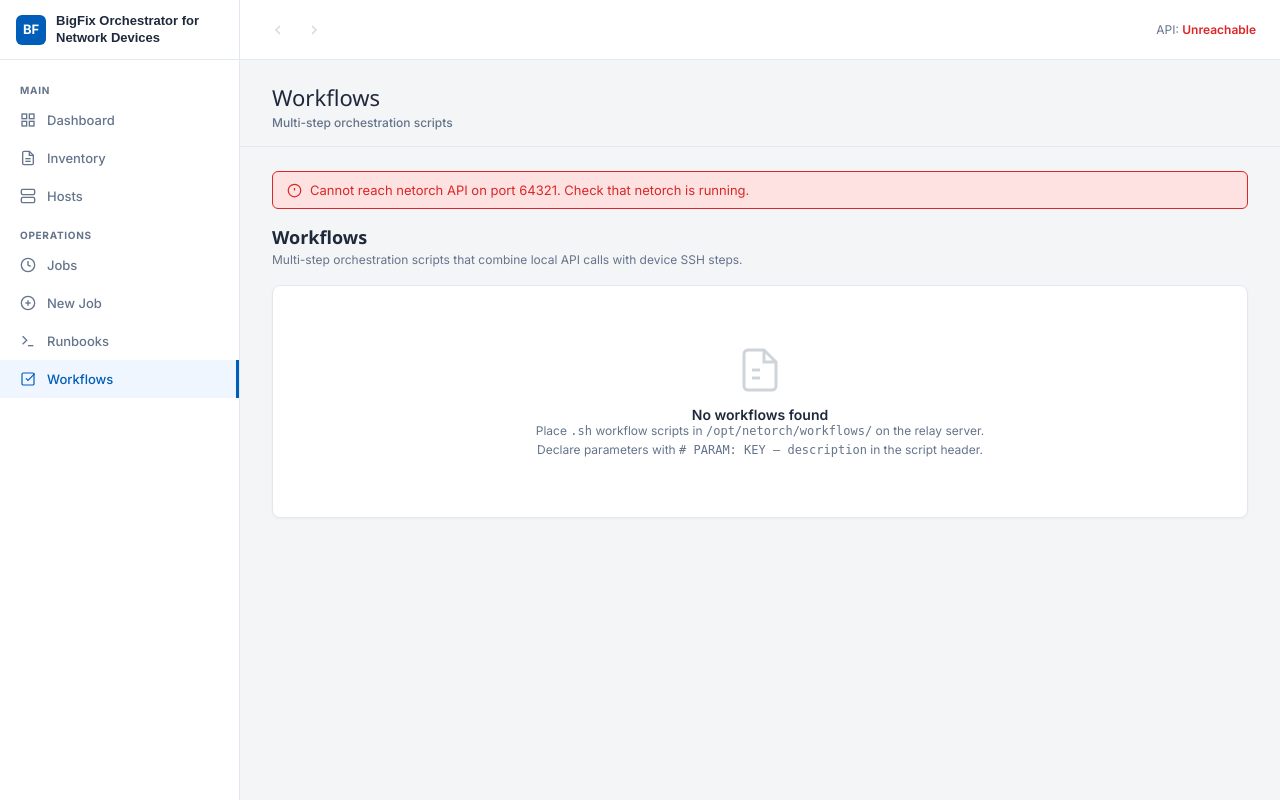
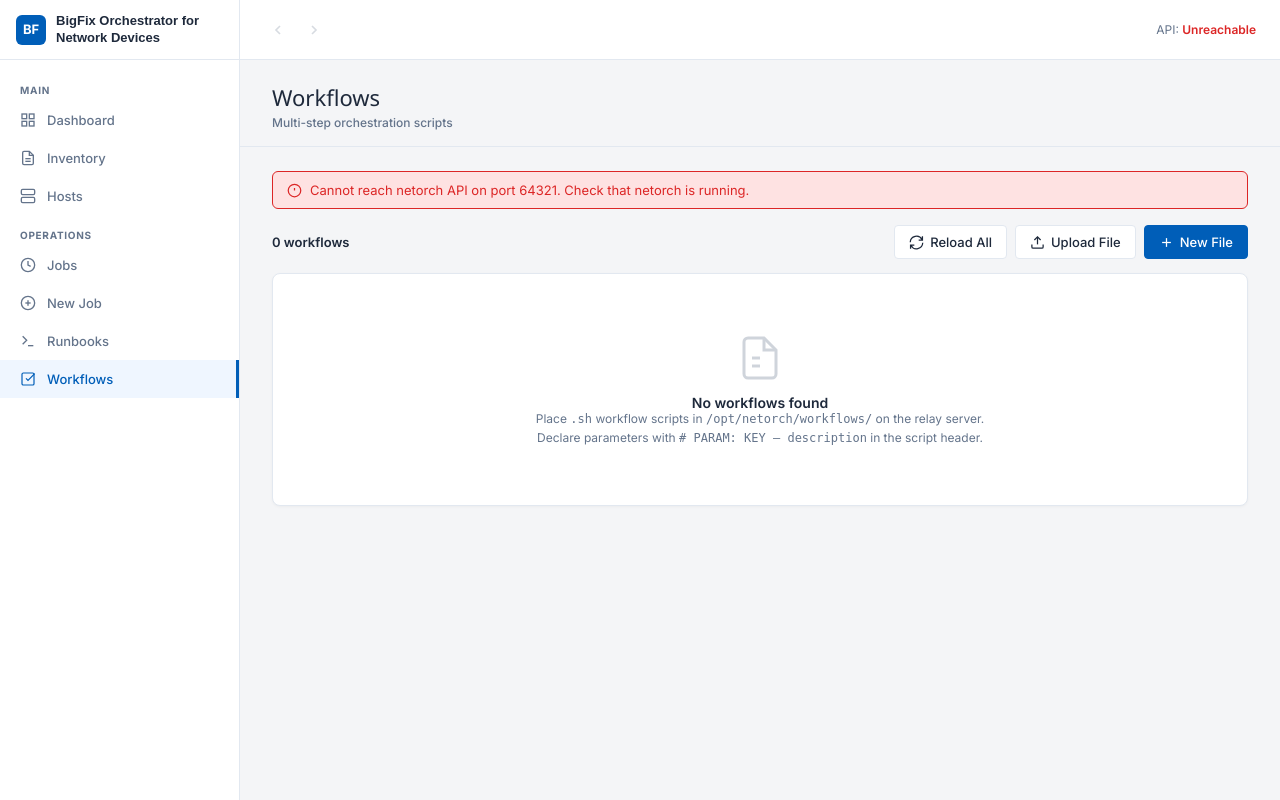
Before and after one commit to raghavgrover/netorch-ui, a Flask app: page /workflows in a window 1280 px wide. Run offline with Flask 3, Linux system fonts and the light colour scheme; data that the repository does not hold is empty.

Commit message:
feat: add Reload All, Upload File, and New File toolbar to Workflows page
Adds grid-toolbar with three header buttons matching the Runbooks/Inventory
layout. Includes drag-and-drop upload modal, new file editor modal, workflow
count display, POST/PUT proxy routes, and client/API wrappers.

Co-Authored-By: Claude Sonnet 4.6 <noreply@anthropic.com>

```diff
--- a/app.py
+++ b/app.py
@@ -268,9 +268,23 @@ def api_workflows_list():
     return jsonify(data), status
 
 
+@app.route("/api/workflows", methods=["POST"])
+def api_workflow_create():
+    body = request.get_json(silent=True) or {}
+    data, status = nc.workflow_create(body.get("filename", ""), body.get("content", ""))
+    return jsonify(data), status
+
+
 @app.route("/api/workflows/<name>")
 def api_workflow_get(name: str):
     data, status = nc.workflow_get(name)
+    return jsonify(data), status
+
+
+@app.route("/api/workflows/<name>", methods=["PUT"])
+def api_workflow_put(name: str):
+    body = request.get_json(silent=True) or {}
+    data, status = nc.workflow_save(name, body.get("content", ""))
     return jsonify(data), status
 
 
--- a/static/js/api.js
+++ b/static/js/api.js
@@ -92,6 +92,12 @@ const API = (() => {
     const runbookSave   = (name, content)       => put(`/api/runbooks/${encodeURIComponent(name)}`, { content });
     const runbookCreate = (filename, content)   => post('/api/runbooks', { filename, content });
 
+    // ── Workflows ─────────────────────────────────────────────────────────────
+    const workflowsList  = ()                   => get('/api/workflows');
+    const workflowGet    = (name)               => get(`/api/workflows/${encodeURIComponent(name)}`);
+    const workflowSave   = (name, content)      => put(`/api/workflows/${encodeURIComponent(name)}`, { content });
+    const workflowCreate = (filename, content)  => post('/api/workflows', { filename, content });
+
     return {
         get, post,
         checkHealth,
@@ -101,5 +107,6 @@ const API = (() => {
         hosts,
         jobsList, jobGet, jobDetail, jobSubmit, jobCancel, jobLogUrl,
         runbooksList, runbookGet, runbookRun, runbookSave, runbookCreate,
+        workflowsList, workflowGet, workflowSave, workflowCreate,
     };
 })();
--- a/static/js/workflows.js
+++ b/static/js/workflows.js
@@ -18,6 +18,7 @@ const Workflows = (() => {
     let _workflowName = null;   // currently-selected workflow for the run modal
     let _devices      = [];
     let _params       = [];     // [{key, value}]
+    let _uploadFile   = null;
 
     // ── Lifecycle ─────────────────────────────────────────────────────────────
 
@@ -38,6 +39,8 @@ const Workflows = (() => {
         }
 
         _workflows = res.data.workflows || [];
+        const countEl = $id('wf-count');
+        if (countEl) countEl.textContent = `${_workflows.length} workflow${_workflows.length !== 1 ? 's' : ''}`;
         _render();
     }
 
@@ -102,6 +105,110 @@ const Workflows = (() => {
                     `).join('')}
                 </tbody>
             </table>`;
+    }
+
+    // ── Reload All ────────────────────────────────────────────────────────────
+
+    async function reload() {
+        await _fetchWorkflows();
+        showToast('Workflows refreshed', 'success');
+    }
+
+    // ── New File Modal ────────────────────────────────────────────────────────
+
+    function openNew() {
+        $id('wf-new-filename').value = '';
+        $id('wf-new-content').value = '#!/bin/bash\n# Description of what this workflow does\n';
+        $id('wf-new-save-btn').disabled = false;
+        $id('wf-new-save-btn').textContent = 'Create Workflow';
+        openModal('modal-wf-new');
+        setTimeout(() => $id('wf-new-filename').focus(), 100);
+    }
+
+    async function saveNew() {
+        const filename = $id('wf-new-filename').value.trim();
+        const content  = $id('wf-new-content').value;
+
+        if (!filename) { showToast('Filename is required', 'error'); return; }
+        if (!filename.endsWith('.sh')) { showToast('Filename must end with .sh', 'error'); return; }
+
+        $id('wf-new-save-btn').disabled = true;
+        $id('wf-new-save-btn').textContent = 'Creating…';
+
+        const res = await API.workflowCreate(filename, content);
+
+        $id('wf-new-save-btn').disabled = false;
+        $id('wf-new-save-btn').textContent = 'Create Workflow';
+
+        if (res.ok) {
+            closeModal('modal-wf-new');
+            showToast(`Created ${filename}`, 'success');
+            _fetchWorkflows();
+        } else {
+            showToast(`Create failed: ${res.data?.detail || res.data?.error || 'Unknown error'}`, 'error');
+        }
+    }
+
+    // ── Upload Modal ──────────────────────────────────────────────────────────
+
+    function openUpload() {
+        _uploadFile = null;
+        $id('wf-upload-preview').style.display = 'none';
+        $id('wf-upload-save-btn').disabled = true;
+        $id('wf-upload-input').value = '';
+        openModal('modal-wf-upload');
+    }
+
+    function fileSelected(event) {
+        const file = event.target.files[0];
+        if (file) _setUploadFile(file);
+    }
+
+    function dropFile(event) {
+        event.preventDefault();
+        $id('wf-upload-drop-zone').classList.remove('drag-over');
+        const file = event.dataTransfer.files[0];
+        if (file) _setUploadFile(file);
+    }
+
+    function _setUploadFile(file) {
+        _uploadFile = file;
+        $id('wf-upload-fname').textContent = file.name;
+        $id('wf-upload-fsize').textContent = `${(file.size / 1024).toFixed(1)} KB`;
+        $id('wf-upload-preview').style.display = '';
+        $id('wf-upload-save-btn').disabled = false;
+    }
+
+    function clearUpload() {
+        _uploadFile = null;
+        $id('wf-upload-preview').style.display = 'none';
+        $id('wf-upload-save-btn').disabled = true;
+        $id('wf-upload-input').value = '';
+    }
+
+    async function uploadSave() {
+        if (!_uploadFile) return;
+        const reader = new FileReader();
+        reader.onload = async (e) => {
+            const content  = e.target.result;
+            const filename = _uploadFile.name;
+            $id('wf-upload-save-btn').disabled = true;
+            $id('wf-upload-save-btn').textContent = 'Uploading…';
+
+            const res = await API.workflowCreate(filename, content);
+            $id('wf-upload-save-btn').disabled = false;
+            $id('wf-upload-save-btn').textContent = 'Upload & Save';
+
+            if (res.ok) {
+                closeModal('modal-wf-upload');
+                clearUpload();
+                showToast(`Uploaded ${filename}`, 'success');
+                _fetchWorkflows();
+            } else {
+                showToast(`Upload failed: ${res.data?.detail || res.data?.error || 'Unknown error'}`, 'error');
+            }
+        };
+        reader.readAsText(_uploadFile);
     }
 
     // ── Run Modal ─────────────────────────────────────────────────────────────
@@ -342,6 +449,9 @@ const Workflows = (() => {
 
     return {
         load,
+        reload,
+        openNew, saveNew,
+        openUpload, fileSelected, dropFile, clearUpload, uploadSave,
         openRunModal, closeRunModal, submitRun, addParam,
         _deviceKeydown, _removeDevice, _updateParam, _removeParam,
     };
--- a/templates/base.html
+++ b/templates/base.html
@@ -278,12 +278,18 @@
 
         <!-- ════ WORKFLOWS ════ -->
         <div id="view-workflows" class="view-section">
-            <div style="display:flex;justify-content:space-between;align-items:center;margin-bottom:18px;">
-                <div>
-                    <h2 style="font-size:18px;font-weight:700;color:var(--text-primary);margin:0;">Workflows</h2>
-                    <div style="font-size:12px;color:var(--text-secondary);margin-top:3px;">
-                        Multi-step orchestration scripts that combine local API calls with device SSH steps.
-                    </div>
+            <div class="grid-toolbar">
+                <div class="grid-toolbar-left"><span id="wf-count"></span></div>
+                <div class="grid-toolbar-right">
+                    <button class="btn btn-outline" onclick="Workflows.reload()">
+                        <svg viewBox="0 0 24 24" fill="none" stroke="currentColor" stroke-width="2"><path d="M21.5 2v6h-6M2.5 22v-6h6M2 11.5a10 10 0 0 1 18.8-4.3M22 12.5a10 10 0 0 1-18.8 4.2"/></svg>Reload All
+                    </button>
+                    <button class="btn btn-outline" onclick="Workflows.openUpload()">
+                        <svg viewBox="0 0 24 24" fill="none" stroke="currentColor" stroke-width="2"><path d="M21 15v4a2 2 0 0 1-2 2H5a2 2 0 0 1-2-2v-4"/><polyline points="17 8 12 3 7 8"/><line x1="12" y1="3" x2="12" y2="15"/></svg>Upload File
+                    </button>
+                    <button class="btn btn-primary" onclick="Workflows.openNew()">
+                        <svg viewBox="0 0 24 24" fill="none" stroke="currentColor" stroke-width="2"><line x1="12" y1="5" x2="12" y2="19"/><line x1="5" y1="12" x2="19" y2="12"/></svg>New File
+                    </button>
                 </div>
             </div>
             <div class="section-card" style="padding:0;">
@@ -585,6 +591,85 @@
 </div>
 
 <!-- ════ WORKFLOW RUN MODAL ════ -->
+<!-- ════ WORKFLOW UPLOAD MODAL ════ -->
+<div class="modal-overlay" id="modal-wf-upload" onclick="event.stopPropagation()">
+    <div class="modal" onclick="event.stopPropagation()">
+        <div class="modal-header">
+            <div class="modal-title">Upload Workflow</div>
+            <button class="modal-close" onclick="closeModal('modal-wf-upload')">
+                <svg viewBox="0 0 24 24" fill="none" stroke="currentColor" stroke-width="2" width="20" height="20"><line x1="18" y1="6" x2="6" y2="18"/><line x1="6" y1="6" x2="18" y2="18"/></svg>
+            </button>
+        </div>
+        <div class="modal-body">
+            <div class="drop-zone" id="wf-upload-drop-zone"
+                ondragover="event.preventDefault();this.classList.add('drag-over')"
+                ondragleave="this.classList.remove('drag-over')"
+                ondrop="Workflows.dropFile(event)">
+                <svg viewBox="0 0 24 24" fill="none" stroke="currentColor" stroke-width="1.5"
+                    style="width:36px;height:36px;margin:0 auto 12px;display:block;opacity:0.4;">
+                    <path d="M21 15v4a2 2 0 0 1-2 2H5a2 2 0 0 1-2-2v-4"/>
+                    <polyline points="17 8 12 3 7 8"/><line x1="12" y1="3" x2="12" y2="15"/>
+                </svg>
+                <div style="font-size:14px;font-weight:600;margin-bottom:6px;">Drop .sh file here</div>
+                <div style="font-size:12px;">or <span style="color:var(--hcl-blue);cursor:pointer;text-decoration:underline;"
+                    onclick="document.getElementById('wf-upload-input').click()">browse</span></div>
+                <input type="file" id="wf-upload-input" accept=".sh" style="display:none;"
+                    onchange="Workflows.fileSelected(event)">
+            </div>
+            <div id="wf-upload-preview" style="display:none;margin-top:14px;">
+                <div style="background:#f8fafc;border:1px solid var(--border-light);border-radius:6px;padding:12px 16px;display:flex;align-items:center;gap:12px;">
+                    <svg viewBox="0 0 24 24" fill="none" stroke="currentColor" stroke-width="2"
+                        style="width:18px;height:18px;color:var(--hcl-blue);flex-shrink:0;">
+                        <rect x="3" y="3" width="18" height="18" rx="2"/>
+                        <polyline points="9 11 12 14 22 4"/>
+                    </svg>
+                    <div style="flex:1;">
+                        <div id="wf-upload-fname" style="font-weight:600;font-size:13px;"></div>
+                        <div id="wf-upload-fsize" style="font-size:11px;color:var(--text-secondary);"></div>
+                    </div>
+                    <button class="btn btn-danger btn-icon" onclick="Workflows.clearUpload()">
+                        <svg viewBox="0 0 24 24" fill="none" stroke="currentColor" stroke-width="2" width="14" height="14"><line x1="18" y1="6" x2="6" y2="18"/><line x1="6" y1="6" x2="18" y2="18"/></svg>
+                    </button>
+                </div>
+            </div>
+        </div>
+        <div class="modal-footer">
+            <button class="btn btn-outline" onclick="closeModal('modal-wf-upload')">Cancel</button>
+            <button class="btn btn-primary" id="wf-upload-save-btn" disabled onclick="Workflows.uploadSave()">Upload & Save</button>
+        </div>
+    </div>
+</div>
+
+<!-- ════ WORKFLOW NEW FILE MODAL ════ -->
+<div class="modal-overlay" id="modal-wf-new" onclick="event.stopPropagation()">
+    <div class="modal modal-lg" onclick="event.stopPropagation()">
+        <div class="modal-header">
+            <div class="modal-title">New Workflow</div>
+            <button class="modal-close" onclick="closeModal('modal-wf-new')">
+                <svg viewBox="0 0 24 24" fill="none" stroke="currentColor" stroke-width="2" width="20" height="20"><line x1="18" y1="6" x2="6" y2="18"/><line x1="6" y1="6" x2="18" y2="18"/></svg>
+            </button>
+        </div>
+        <div class="modal-body">
+            <div class="form-group">
+                <label class="form-label">Filename <span class="required">*</span></label>
+                <input type="text" class="form-control" id="wf-new-filename" placeholder="e.g. add_nad_to_ise.sh">
+                <div class="form-hint">Must end in <code>.sh</code>. Saved to <code>/opt/netorch/workflows/</code></div>
+            </div>
+            <div class="form-group" style="margin-bottom:0;">
+                <label class="form-label">File Content</label>
+                <textarea class="form-control" id="wf-new-content" rows="14"
+                    style="font-family:monospace;font-size:12px;"
+                    placeholder="#!/bin/bash&#10;# Description of what this workflow does&#10;# PARAM: TARGET_HOST — IP or hostname&#10;&#10;netorch_exec &quot;show version&quot;"></textarea>
+            </div>
+        </div>
+        <div class="modal-footer">
+            <button class="btn btn-outline" onclick="closeModal('modal-wf-new')">Cancel</button>
+            <button class="btn btn-primary" id="wf-new-save-btn" onclick="Workflows.saveNew()">Create Workflow</button>
+        </div>
+    </div>
+</div>
+
+<!-- ════ WORKFLOW RUN MODAL ════ -->
 <div class="modal-overlay" id="workflow-run-modal" onclick="event.stopPropagation()">
     <div class="modal" style="max-width:560px;width:100%;">
         <div class="modal-header">
```
Also changed, not shown: netorch_client.py (+8 -0 lines).
